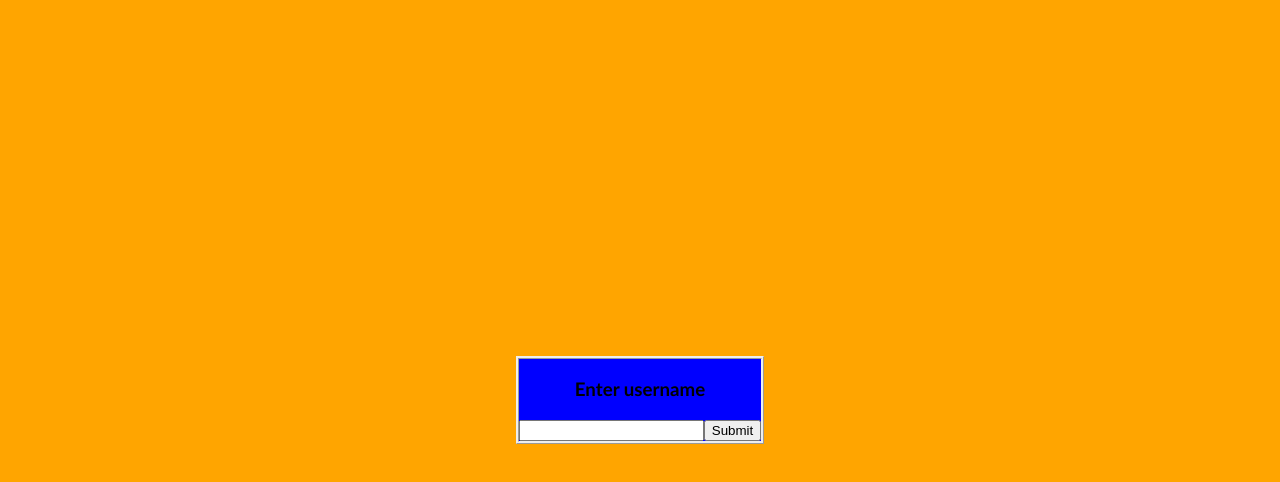
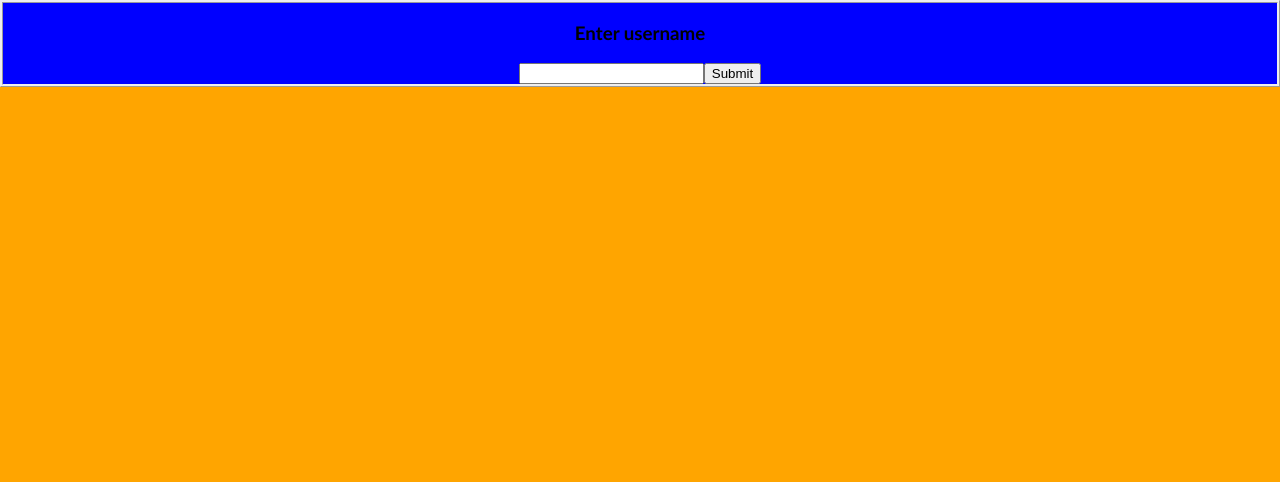
Before and after one commit to timdecillis/swolemate, a React (Create React App) app in the folder client/: page / in a window 1280 px wide. Shown: the top 482 px of the page. Built offline with nearby package versions, Linux system fonts and the light colour scheme.

Commit message:
Fixed App height

```diff
--- a/client/src/App.tsx
+++ b/client/src/App.tsx
@@ -19,8 +19,9 @@ function App() {
   const newTemplateOpen = useSelector(getNewTemplateOpen)
 
   return (
-    <div className="App">
-      {/* // <div> */}
+    <div className='container'>
+      <div className="App">
+        {/* // <div> */}
         {/* <header> */}
         {user && <h4 className='user-header'>Welcome, {user}!</h4>}
         <div className='App-Template'>
@@ -45,6 +46,7 @@ function App() {
             :
             <SignIn />}
         </div>
+      </div>
     </div>
   );
 }
--- a/client/src/styles.css
+++ b/client/src/styles.css
@@ -1,28 +1,20 @@
-html, body {
-  height: 100%;
-  margin: 0;
-  padding: 0;
-}
-
 body {
+  background-color: red;
   display: flex;
+  flex-direction: column;
   justify-content: center;
-  align-items: center;
-  background-color: orange;
-  margin: 0;
-  padding: 0;
-  height: 100%;
+  height: 100vh;
 }
 
 .App {
-  text-align: center;
   display: flex;
   flex-direction: column;
-  align-items: center;
+  text-align: center;
   font-family:'Gill Sans', 'Gill Sans MT', Calibri, 'Trebuchet MS', sans-serif;
-  min-height: 100%;
-  max-height: 100%;
+  height: 100%;
+  width: 100%;
   background-color: orange;
+  height: 100vh;
 }
 
 .App-Template {
@@ -31,8 +23,6 @@ body {
   flex-direction: column;
   justify-content: center;
   border-style: ridge;
-  min-width: 80%;
-  min-height: 100%
 }
 
 .user-header {
```
